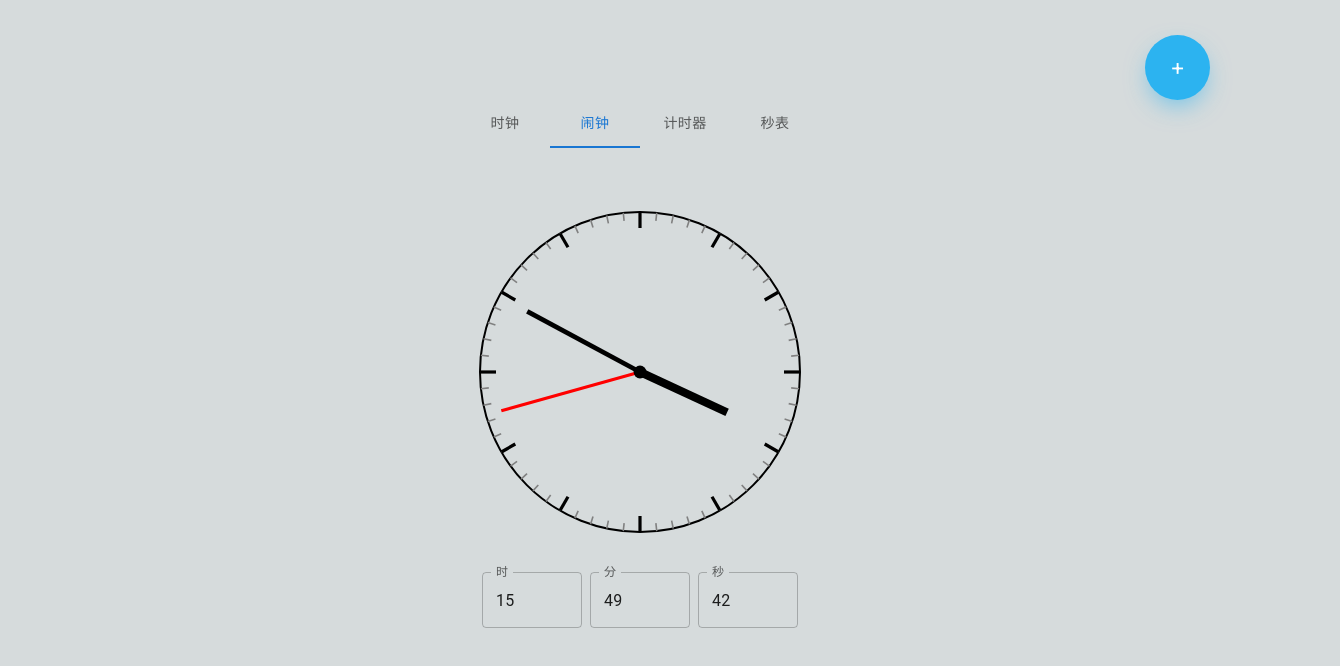
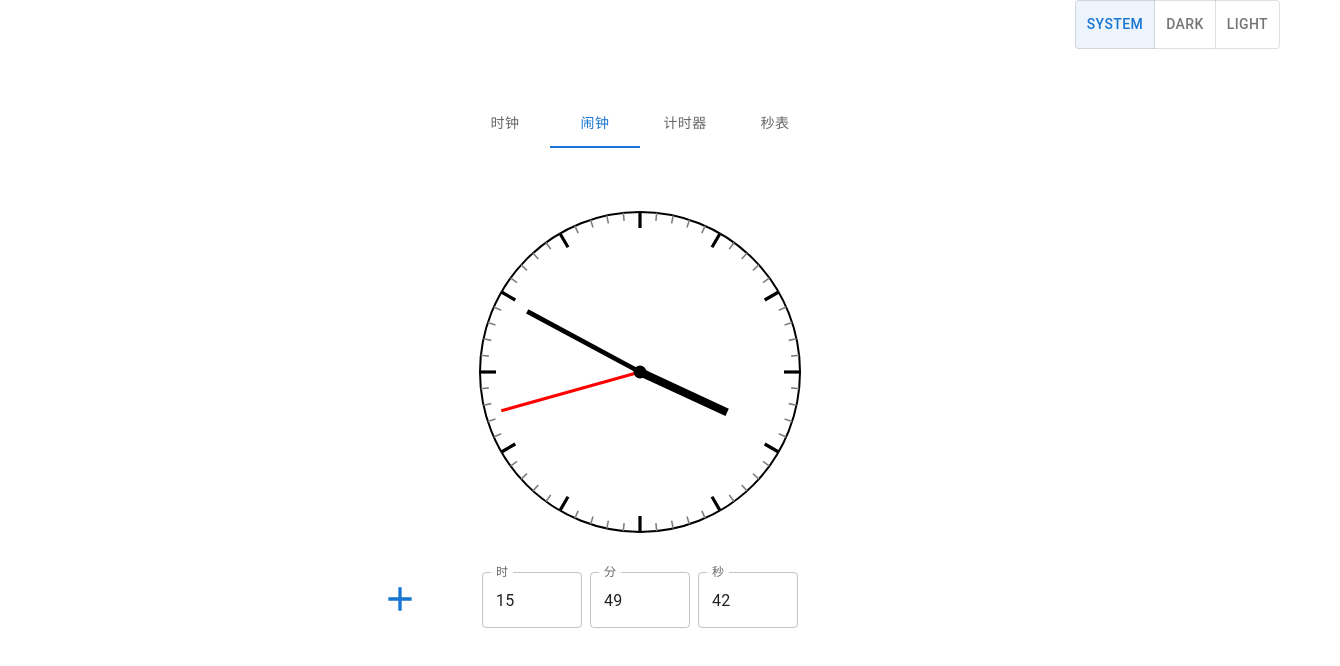
Before and after one commit to tzh21/AnaClock-React, a Next.js app: page / in a window 1280 px wide. Both pictures are taken after a click on the tab "闹钟". Shown: the top 666 px of the page, 1340 px wide, since content can reach past the window. Built offline with nearby package versions, Linux system fonts and the light colour scheme.

Commit message:
begin add alarm's notice

```diff
--- a/app/alarmTab.tsx
+++ b/app/alarmTab.tsx
@@ -1,28 +1,60 @@
 import StaticClock from "./components/clock";
 import { useEffect, useState } from "react";
-import TextField from '@mui/material/TextField';
+import { TextField, Dialog, DialogContent, DialogTitle } from "@mui/material"
 
 import AddButton from "./components/addButton";
 import Alarms from "./components/alarms";
 
 export default function AlarmTab() {
     const [timeStamp, setTimeStamp] = useState(0);
-
-    const [digital, setDigital] = useState(false);
-
-    const toggleDigital = () => {
-        setDigital(false);
-    };
+    const [alarms, setAlarms] = useState([]);
+    const [overtime, setOvertime] = useState(0);    // 用于记录超时时间的状态
+    const [showDialog, setShowDialog] = useState(false);    // 用于控制超时提示框的显示
 
     const hour = Math.floor(timeStamp % 86400000 / 3600000)
     const minute = Math.floor(timeStamp % 3600000 / 60000)
     const second = Math.floor(timeStamp % 60000 / 1000)
 
+    const sendNotification = () => {
+        if (Notification.permission === 'granted') {
+          const notification = new Notification('计时结束', {
+            body: '您设置的计时已经结束。',
+            icon: '',   //可替换
+            dir: 'auto'
+          });
+
+          notification.onclick = () => {
+            window.focus(); // 尝试将当前窗口调到前台
+            notification.close();
+          };
+
+          setTimeout(() => {
+            notification.close();   // 设置通知在5秒后自动关闭
+          }, 5000);
+        }
+    };
+
     useEffect(() => {
+
+
         const date = new Date()
         const timeZoneOffset = date.getTimezoneOffset() * 60000
         const initialTimeStamp = date.getTime() - timeZoneOffset
         setTimeStamp(initialTimeStamp)
+
+        if ('Notification' in window) {
+            Notification.requestPermission().then(permission => {
+              if (permission === 'granted') {
+                console.log('用户已允许通知。');
+              } else if (permission === 'denied') {
+                console.log('用户拒绝通知。');
+              }
+            });
+        }
+        else if (!('Notification' in window)){
+            alert('Sorry bro, your browser is not good enough to display notification');
+            return;
+        }
 
         const interval = setInterval(() => {
             setTimeStamp(prevTimeStamp => prevTimeStamp + 16)
@@ -32,19 +64,26 @@ export default function AlarmTab() {
             clearInterval(interval)
         }
     }, [])
-    return (<div style={{width: '100%', display: 'flex', flexDirection: 'column',
-        height: '541px', overflowY: 'scroll', msOverflowStyle: 'none', scrollbarWidth: 'none'}} className="scroll-container">
-        {/* 时钟 */}
-        {digital ? (
-            <div style={{ width: '100%', display: 'flex', flexDirection: 'row', justifyContent: 'center' }}>
-                <TextField value={hour} label='时' sx={{ width: 100 }} inputProps={{ readOnly: true }} />
-                <div style={{ width: 8 }}></div>
-                <TextField value={minute} label='分' sx={{ width: 100 }} inputProps={{ readOnly: true }} />
-                <div style={{ width: 8 }}></div>
-                <TextField value={second} label='秒' sx={{ width: 100 }} inputProps={{ readOnly: true }} />
+
+    const handleDialogClose = () => {
+        setShowDialog(false);
+        setOvertime(0);
+    };
+    return (<>
+        <div style={{ width: '100%', display: 'flex', flexDirection: 'row', justifyContent: 'center',
+                  overflowY: 'hidden', msOverflowStyle: 'none', scrollbarWidth: 'none'}} className="scroll-container">
+
+          {/* 添加按钮 */}
+          <div style={{ width: 400, display: 'flex', flexDirection: 'column' }}>
+              <div style={{ height: 387 }}></div>
+              <div style={{ display: 'flex', flexDirection: 'row' }}>
+                  <div style={{ width: 320 }}></div>
+                  {AddButton()}
               </div>
-        ) : (
-            <div onClick={toggleDigital}>
+          </div>
+
+          {/* 时钟和数字 */}
+          <div style={{ width: 400, display: 'flex', flexDirection: 'column' }}>
               {StaticClock(timeStamp, false, setTimeStamp)}
               <div style={{ width: '100%', display: 'flex', flexDirection: 'row', justifyContent: 'center' }}>
                   <TextField value={hour} label='时' sx={{ width: 100 }} inputProps={{ readOnly: true }} />
@@ -53,12 +92,20 @@ export default function AlarmTab() {
                   <div style={{ width: 8 }}></div>
                   <TextField value={second} label='秒' sx={{ width: 100 }} inputProps={{ readOnly: true }} />
               </div>
-            <div style={{height: 16}}></div>
           </div>
-        )}
 
-        {AddButton()}
+          {/* 闹钟列表 */}
+          <div style={{ width: 400, display: 'flex', flexDirection: 'column', height: 470, overflowY: 'auto' }}>
+              <div style={{ height: 33 }}></div>
+              {Alarms()}
+          </div>
+        </div>
 
-        {Alarms()}
-    </div>);
+        <Dialog open={showDialog} onClose={handleDialogClose}>
+            <DialogTitle>计时结束</DialogTitle>
+            <DialogContent>
+                已超时 {Math.floor(overtime / 3600000)}小时 {Math.floor(overtime % 3600000 / 60000)}分钟 {Math.floor(overtime % 60000 / 1000)}秒
+            </DialogContent>
+        </Dialog>
+      </>);
 }
--- a/app/components/addButton.module.css
+++ /dev/null
@@ -1,103 +0,0 @@
-.floatingContainer{
-    position: fixed;
-    width: 100px;
-    height: 100px;
-    top: 0;
-    right: 0;
-    margin: 35px 35px;
-}
-
-.floatingContainer:hover{
-    height: 300px;
-}
-
-.floatingContainer:hover .floatingButton{
-    box-shadow: 0 10px 25px rgba(44, 179, 240, 0.6);
-    transform: translateY(-5px);
-    transition: all 0.3s;
-}
-
-.floatingButton{
-    position: absolute;
-    width: 65px;
-    height: 65px;
-    background-color: #2cb3f0;
-    top: 0;
-    border-radius: 50%;
-    left: 0;
-    right: 0;
-    color: white;
-    line-height: 65px;
-    text-align: center;
-    font-size: 23px;
-    z-index: 100;
-    box-shadow: 0 10px 25px -5px rgba(44, 179, 240, 0.6);
-    cursor: pointer;
-    user-select: none;
-    -webkit-transition: all 0.3s;
-    transition: all 0.3s;
-}
-
-.elementContainer{
-    margin-top: 75px;
-    margin-left: 8px;
-}
-
-.floatElement{
-    position: relative;
-    display: block;
-    border-radius: 50%;
-    width: 50px;
-    height: 50px;
-    margin: 15px 0;
-    color: white;
-    display: grid;
-    place-items: center;
-    z-index: 0;
-    opacity: 0;
-    cursor: pointer;
-    user-select: none;
-}
-
-.floatElement:nth-child(1){
-    background-color: #42A5F5;
-    box-shadow: 0 20px 20px -10px rgba(66, 165, 245, 0.5);
-}
-
-.floatElement:nth-child(2){
-    background-color: #4CAF50;
-    box-shadow: 0 20px 20px -10px rgba(76, 175, 80, 0.5);
-}
-
-.floatElement:nth-child(3){
-    background-color: #FF9800;
-    box-shadow: 0 20px 20px -10px rgba(255, 152, 0, 0.5);
-}
-
-@keyframes come-in{
-    0%{
-        opacity: 0;
-    }
-    30%{
-        transform: translateX(-50px) scale(0.4);
-    }
-    70%{
-        transform: translateX(0) scale(1.2);
-    }
-    100%{
-        transform: scale(1);
-        opacity: 1;
-    }
-}
-
-.floatingContainer:hover .elementContainer .floatElement:nth-child(1){
-    animation: come-in 0.4s forwards 0.2s;
-}
-
-.floatingContainer:hover .elementContainer .floatElement:nth-child(2){
-    animation: come-in 0.4s forwards 0.4s;
-}
-
-.floatingContainer:hover .elementContainer .floatElement:nth-child(3){
-    animation: come-in 0.4s forwards 0.6s;
-}
--- a/app/components/addButton.tsx
+++ b/app/components/addButton.tsx
@@ -6,13 +6,10 @@ import DialogActions from '@mui/material/DialogActions';
 import DialogContent from '@mui/material/DialogContent';
 import DialogContentText from '@mui/material/DialogContentText';
 import DialogTitle from '@mui/material/DialogTitle';
-import InputLabel from '@mui/material/InputLabel';
-import MenuItem from '@mui/material/MenuItem';
-import FormControl from '@mui/material/FormControl';
-import Select from '@mui/material/Select';
 import Snackbar from '@mui/material/Snackbar';
 import Alert from '@mui/material/Alert';
-import styles from './addButton.module.css';
+import IconButton from '@mui/material/IconButton';
+import AddIcon from '@mui/icons-material/Add';
 
 export default function AddButton() {
   const currHour: number = new Date().getHours();
@@ -86,33 +83,24 @@ export default function AddButton() {
     setOpenTip(true);
   }
 
-  function seeHelp() {
-    window.alert('帮助');
-  }
-
-  function seeWarning() {
-    window.alert('警告');
-  }
+  const buttonSize = 80;
 
   return (
     <>
-    <div className={styles.floatingContainer}>
-      <div className={styles.floatingButton}>+</div>
-      <div className={styles.elementContainer}>
-        <span className={styles.floatElement} title='新建闹钟' onClick={handleClickOpen}>
-        <i className={`material-icons ${styles.materialIcons}`} title='新建闹钟'>alarm
-        </i>
-        </span>
-        <span className={styles.floatElement} title='帮助' onClick={seeHelp}>
-        <i className={`material-icons ${styles.materialIcons}`} title='帮助'>help
-        </i>
-        </span>
-        <span className={styles.floatElement} title='警告' onClick={seeWarning}>
-        <i className={`material-icons ${styles.materialIcons}`} title='警告'>warning
-        </i>
-        </span>
-      </div>
-    </div>
+    <IconButton
+      onClick={handleClickOpen}
+      color="primary"
+      aria-label="add an alarm"
+      style={{
+        borderRadius: '50%',
+        width: buttonSize,
+        height: buttonSize,
+        display: 'flex',
+        alignItems: 'center',
+        justifyContent: 'center'
+      }}>
+      <AddIcon style={{ fontSize: buttonSize / 2 }} />
+    </IconButton>
 
     <Dialog open={open} onClose={handleClose} aria-labelledby="form-dialog-title">
         <DialogTitle id="form-dialog-title">新建闹钟</DialogTitle>
@@ -177,7 +165,7 @@ export default function AddButton() {
           </Alert>
         ) : (
           <Alert
-          severity="error"
+          severity="info"
           variant="filled"
           sx={{ width: '100%' }}
           >
--- a/app/components/alarmItem.module.css
+++ b/app/components/alarmItem.module.css
@@ -3,10 +3,10 @@
     align-items: center;
     justify-content: space-between;
     background-color: #fff;
-    padding: 16px;
+    padding: 14px;
     margin: 8px auto;
     height: '70px';
-    width: 60%;
+    width: 80%;
     border-radius: 10px;
     box-shadow: 0 1px 3px rgba(0, 0, 0, 0.1);
     cursor: pointer;
--- a/app/layout.tsx
+++ b/app/layout.tsx
@@ -1,5 +1,6 @@
 import type { Metadata } from "next";
 import { Inter } from "next/font/google";
+import { ThemeProvider } from 'next-themes';
 import "./globals.css";
 
 const inter = Inter({ subsets: ["latin"] });
@@ -15,11 +16,8 @@ export default function RootLayout({
   children: React.ReactNode;
 }>) {
   return (
-    <html lang="en">
-      <head>
-        <link href="https://fonts.googleapis.com/icon?family=Material+Icons" rel="stylesheet"/>
-      </head>
-      <body className={inter.className}>{children}</body>
+    <html lang="en" suppressHydrationWarning>
+      <body className={inter.className}><ThemeProvider attribute="class">{children}</ThemeProvider></body>
     </html>
   );
 }
--- a/app/page.tsx
+++ b/app/page.tsx
@@ -2,7 +2,11 @@
 
 import Tabs from '@mui/material/Tabs';
 import Tab from '@mui/material/Tab';
+import ToggleButton from '@mui/material/ToggleButton';
+import ToggleButtonGroup from '@mui/material/ToggleButtonGroup';
+import React from 'react';
 import { useState } from 'react';
+import { useTheme } from 'next-themes';
 import ClockTab from './clockTab';
 import AlarmTab from './alarmTab';
 import { TabContext, TabPanel } from '@mui/lab';
@@ -18,30 +22,46 @@ export default function Page() {
 
 // 拥有 tab 栏的组件，可在四个功能页面之间切换。
 function ClockTabs() {
-  const [selectedTab, setSelectedTab] = useState('0')
+  const { theme, setTheme } = useTheme();
+  const [selectedTab, setSelectedTab] = useState('0');
 
-  return (<div style={{width: 600, display: 'flex', flexDirection: 'column'}}>
+  return (
+    <>
+      <div style={{ position: 'absolute', top: 0, right: 0 }}>
+        <ToggleButtonGroup
+          color="primary"
+          value={theme}
+          exclusive
+          aria-label="ToggleMode">
+          <ToggleButton value="system" onClick={() => setTheme('system')}>System</ToggleButton>
+          <ToggleButton value="dark" onClick={() => setTheme('dark')}>Dark</ToggleButton>
+          <ToggleButton value="light" onClick={() => setTheme('light')}>Light</ToggleButton>
+        </ToggleButtonGroup>
+      </div>
+      <div style={{width: 1400, display: 'flex', flexDirection: 'column'}}>
         <TabContext value={selectedTab}>
           <div style={{width: '100%', display: 'flex', flexDirection: 'column', alignItems: 'center'}}>
             <Tabs value={selectedTab} onChange={(e, newValue) => {setSelectedTab(newValue)}} centered>
-          <Tab label="时钟" value={'0'}></Tab>
-          <Tab label="闹钟" value={'1'}></Tab>
-          <Tab label="计时器" value={'2'}></Tab>
-          <Tab label="秒表" value={'3'}></Tab>
+              <Tab label="时钟" value={'0'} className="text-black dark:text-white"></Tab>
+              <Tab label="闹钟" value={'1'} className="text-black dark:text-white"></Tab>
+              <Tab label="计时器" value={'2'} className="text-black dark:text-white"></Tab>
+              <Tab label="秒表" value={'3'} className="text-black dark:text-white"></Tab>
             </Tabs>
           </div>
-      <TabPanel value={'0'}>
+          <TabPanel value={'0'} style={{ width: 600, maxWidth: '100%', margin: 'auto' }}>
             {ClockTab()}
           </TabPanel>
-      <TabPanel value={'1'}>
+          <TabPanel value={'1'} style={{ width: 1400, maxWidth: '100%', margin: 'auto' }}>
             {AlarmTab()}
           </TabPanel>
-      <TabPanel value={'2'}>
+          <TabPanel value={'2'} style={{ width: 600, maxWidth: '100%', margin: 'auto' }}>
             {TimerTab()}
           </TabPanel>
-      <TabPanel value={'3'}>
+          <TabPanel value={'3'} style={{ width: 600, maxWidth: '100%', margin: 'auto' }}>
             {StopwatchTab()}
           </TabPanel>
         </TabContext>
-  </div>)
+      </div>
+    </>
+  );
 }
--- a/package.json
+++ b/package.json
@@ -12,10 +12,12 @@
     "@emotion/react": "^11.11.4",
     "@emotion/styled": "^11.11.5",
     "@fontsource/roboto": "^5.0.13",
+    "@mui/icons-material": "^5.16.4",
     "@mui/lab": "5.0.0-alpha.172",
     "@mui/material": "^5.16.1",
     "d3": "^7.9.0",
     "next": "14.2.4",
+    "next-themes": "^0.3.0",
     "react": "^18",
     "react-dom": "^18",
     "react-query": "^3.39.3"
--- a/tailwind.config.ts
+++ b/tailwind.config.ts
@@ -1,6 +1,7 @@
 import type { Config } from "tailwindcss";
 
 const config: Config = {
+  darkMode: 'class',
   content: [
     "./pages/**/*.{js,ts,jsx,tsx,mdx}",
     "./components/**/*.{js,ts,jsx,tsx,mdx}",
```
Also changed, not shown: app/components/alarms.tsx (+50 -12 lines), app/globals.css (+5 -9 lines), 1 other file (tests, documents, lock files or other folders). Lines whose indentation alone changed are shown as unchanged.
